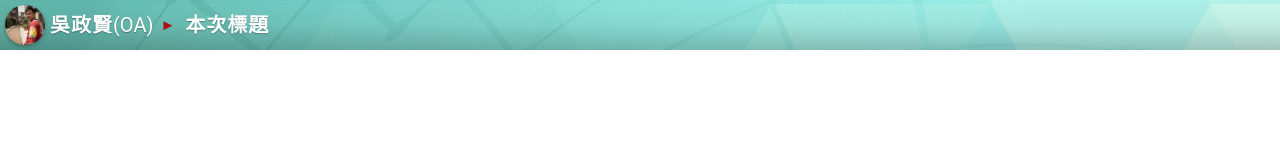
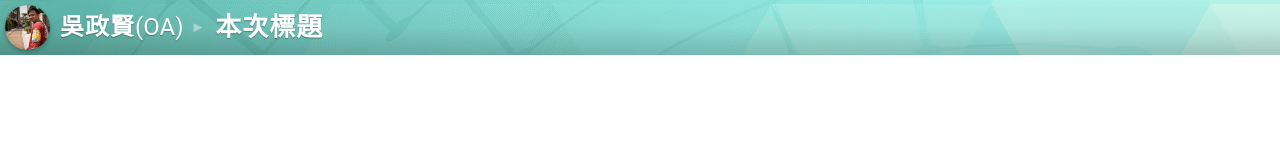
Before and after one commit to comdan66/www.livecoding.tw, a plain HTML site: page oa.html in a window 1280 px wide. Drawn offline with Linux system fonts and the light colour scheme.

Commit message:
Fix code.

```diff
--- a/scss/frame.scss
+++ b/scss/frame.scss
@@ -42,8 +42,8 @@ html {
   position: relative;
   display: inline-block;
   width: 100%;
-  height: 50px;
-  line-height: 30px;
+  height: 55px;
+  line-height: 35px;
   @include clearfix();
   padding: 10px;
   background: image-url('banner.png', false, false);
@@ -71,8 +71,8 @@ html {
     position: absolute;
     top: 5px;
     left: 5px;
-    width: 40px;
-    height: 40px;
+    width: 45px;
+    height: 45px;
     overflow: hidden;
     @include border-radius(50%);
     @include box-shadow(0 0 2px rgba(0,0,0,0.12), 0 2px 4px rgba(0,0,0,0.24));
@@ -82,12 +82,12 @@ html {
     }
   }
   .name {
-    padding-left: 40px;
+    padding-left: 50px;
     text-align: left;
 
     font-weight: bold;
     color: white;
-    font-size: 20px;
+    font-size: 24px;
     letter-spacing: 1px;
     @include text-shadow(0 1px 1px rgba(0,0,0,.3));
     @include clearfix();
@@ -100,7 +100,7 @@ html {
     + * {
       padding-left: 7px;
       font-size: 15px;
-      color: rgba(171, 18, 18, 1.00);
+      color: rgba(255, 255, 255, .400);
     }
   }
   .title {
@@ -110,7 +110,7 @@ html {
 
       font-weight: bold;
       color: white;
-      font-size: 20px;
+      font-size: 26px;
       letter-spacing: 1px;
       @include text-shadow(0 1px 1px rgba(0,0,0,.3));
     }
```
Also changed, not shown: css/frame.css.
